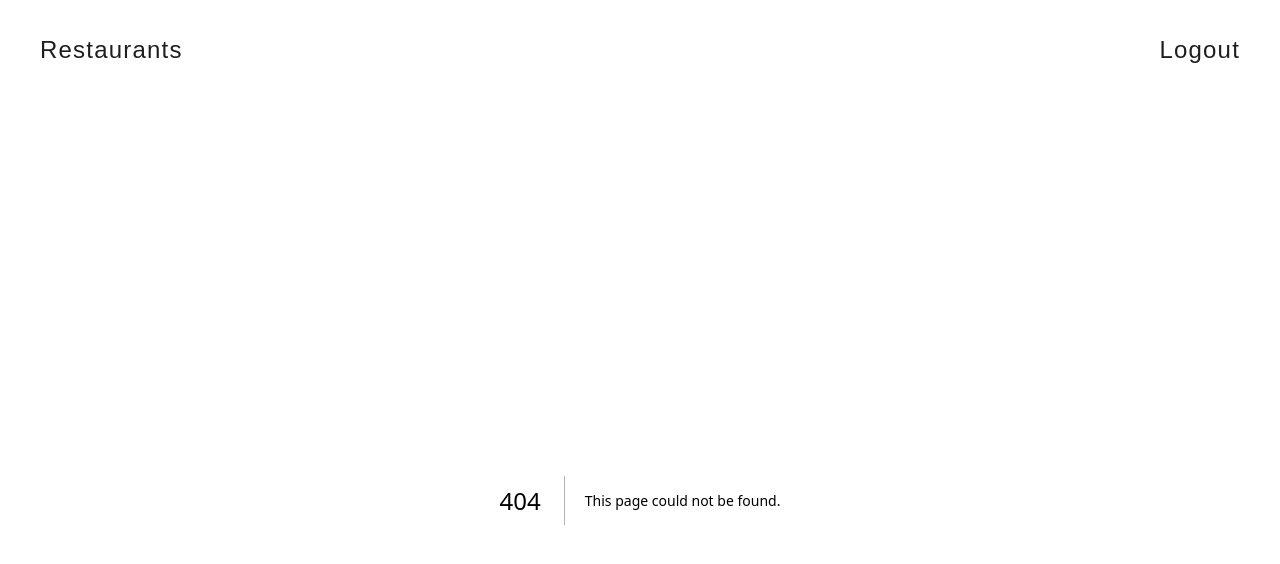
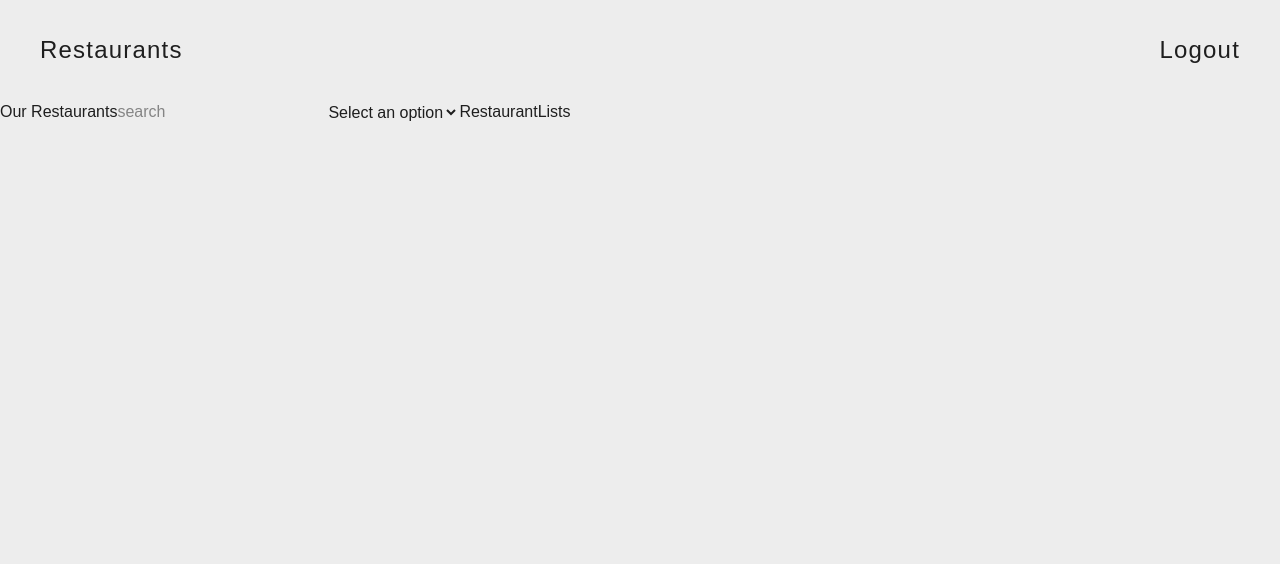
Before and after one commit to patrick-mcisaac/restaurant-review-client, a Next.js app: page /restaurants in a window 1280 px wide. Before the commit this address had no page. Shown: the top 564 px of the page. Built offline with nearby package versions, Linux system fonts and the light colour scheme.

Commit message:
home page working

```diff
--- /dev/null
+++ b/src/_components/restaurants/RestaurantLists.tsx
@@ -0,0 +1,7 @@
+import React from 'react'
+
+export const RestaurantLists = () => {
+  return (
+    <div>RestaurantLists</div>
+  )
+}
--- /dev/null
+++ b/src/_components/searchbars/Input.tsx
@@ -0,0 +1,13 @@
+import React from 'react'
+
+type InputProps = {
+    type: string;
+    placeholder: string;
+    name: string;
+}
+
+export const Input = ({type, placeholder, name} : InputProps) => {
+  return (
+    <input type={type} placeholder={placeholder} name={name} />
+  )
+}
--- /dev/null
+++ b/src/_components/searchbars/Options.tsx
@@ -0,0 +1,14 @@
+import { LocationType } from '@/types/LocationTypes'
+import React from 'react'
+
+type OptionProps = {
+    location: LocationType
+}
+
+export const Options = ({location} : OptionProps) => {
+  return (
+    <option value={location.id}>
+        {location.city}
+    </option>
+  )
+}
--- /dev/null
+++ b/src/_components/searchbars/Searchbar.tsx
@@ -0,0 +1,13 @@
+import React from 'react'
+import { Input } from './Input'
+import { Select } from './Select'
+
+export const Searchbar = () => {
+  return (
+
+    <>
+      <Input type='text' placeholder='search' name='search' />
+      <Select name='locations' locations={''} />
+    </>
+  )
+}
--- /dev/null
+++ b/src/_components/searchbars/Select.tsx
@@ -0,0 +1,19 @@
+import React from 'react'
+import { Options } from './Options';
+import { LocationType } from '@/types/LocationTypes';
+
+type SelectProps = {
+    name: string;
+    locations: LocationType[]
+}
+
+export const Select = ({name, locations} : SelectProps) => {
+  return (
+    <select name={name} >
+        <option value={0}>Select an option</option>
+        {
+           locations && locations.map(l => <Options location={l} key={l.id} />)
+        }
+    </select>
+  )
+}
--- a/src/app/globals.css
+++ b/src/app/globals.css
@@ -9,7 +9,7 @@
     --color-background: var(--background);
     --color-foreground: var(--foreground);
 
-    --color-dark-black: #161616;
+    --color-dark-black: #111;
 
     --font-sans: var(--font-geist-sans);
     --font-mono: var(--font-geist-mono);
--- a/src/app/layout.tsx
+++ b/src/app/layout.tsx
@@ -1,7 +1,7 @@
 import type { Metadata } from "next"
 import { Geist, Geist_Mono } from "next/font/google"
 import "./globals.css"
-import { Navbar } from "@/components/Navbar"
+import { Navbar } from "@/_components/Navbar"
 
 const geistSans = Geist({
     variable: "--font-geist-sans",
--- a/src/app/page.tsx
+++ b/src/app/page.tsx
@@ -1,9 +1,11 @@
 export default function Home() {
     return (
-        <div className="items center flex justify-center">
-            <h1 className="text-foreground text-3xl tracking-wider">
+        <div className="p-30 flex gap-20 items-center flex-col">
+            <h1 className="text-foreground text-5xl tracking-wider">
                 Restaurant Reviews
             </h1>
+            <p className="tracking-wide">Review your favorite places</p>
+
         </div>
     )
 }
--- /dev/null
+++ b/src/app/restaurants/page.tsx
@@ -0,0 +1,14 @@
+
+import { RestaurantLists } from '@/_components/restaurants/RestaurantLists'
+import { Searchbar } from '@/_components/searchbars/Searchbar'
+import React from 'react'
+
+export default function page() {
+  return (
+    <div className='flex'>
+        <h1 className='text-foreground'>Our Restaurants</h1>
+        <Searchbar />
+        <RestaurantLists />
+    </div>
+  )
+}
--- /dev/null
+++ b/src/types/LocationTypes.ts
@@ -0,0 +1,4 @@
+export type LocationType ={
+    id: number
+    city: string
+}
```
Also changed, not shown: src/_components/Navbar.tsx (renamed from src/components/Navbar.tsx).
